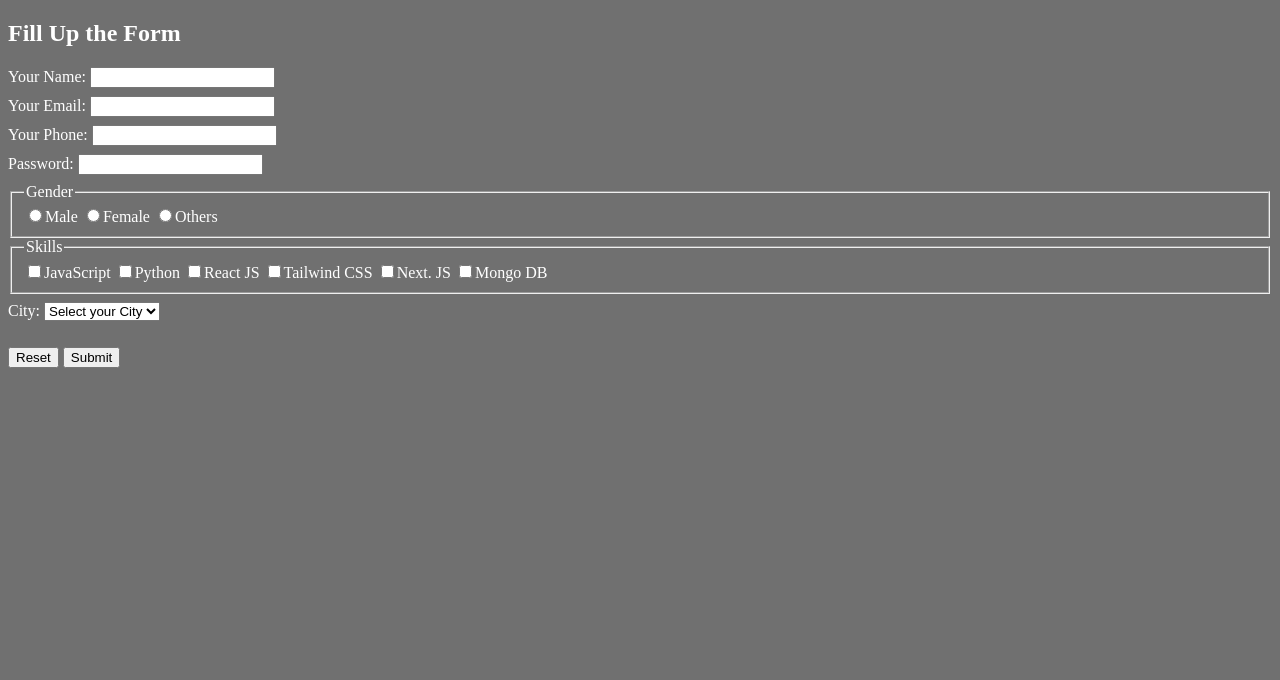
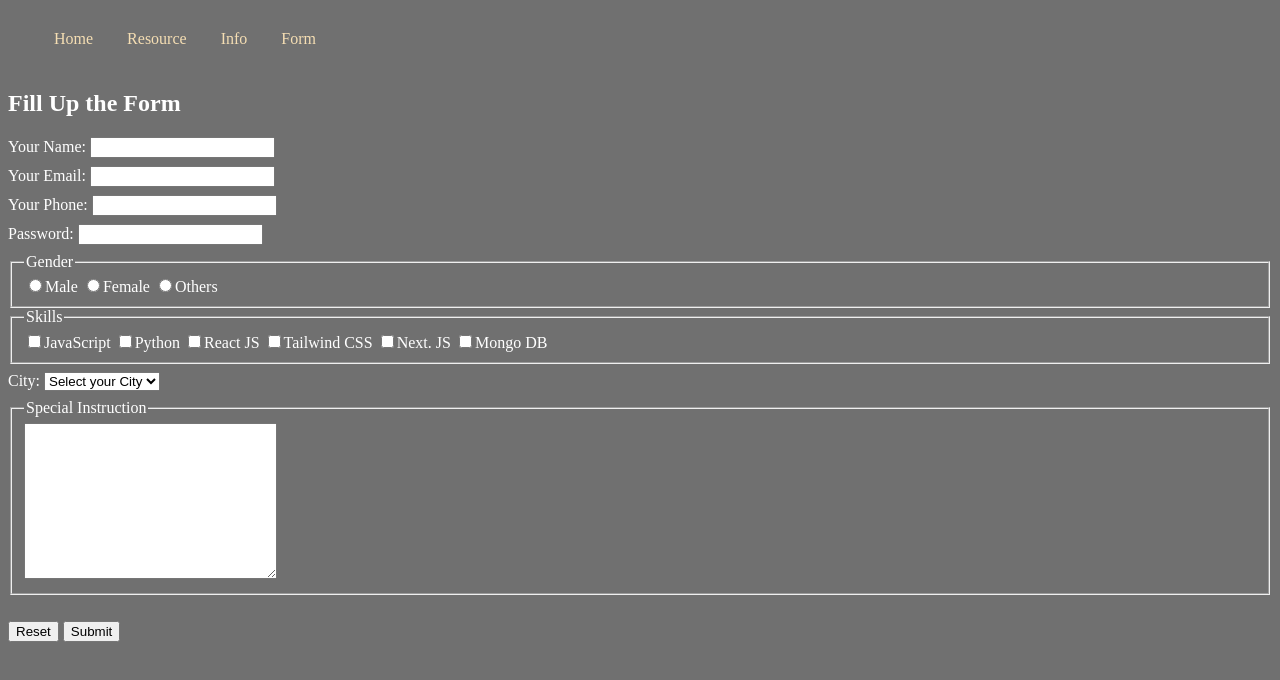
Before and after one commit to codes-sami/HTML-CSS, a plain HTML site: page form.html in a window 1280 px wide. Drawn offline with Linux system fonts and the light colour scheme.

Commit message:
modified the navbar

```diff
--- a/form.html
+++ b/form.html
@@ -17,8 +17,20 @@
             display: inline;
         }
     </style>
+    <link rel="stylesheet" href="styles/new.css">
+
 </head>
 <body>
+     <header>
+        <nav>
+            <ul>
+                <li><a href="index.html">Home</a></li>
+                <li><a href="media.html">Resource</a></li>
+                <li><a href="table.html">Info</a></li>
+                <li><a href="form.html">Form</a></li>
+            </ul>
+        </nav>
+    </header>
     <h2>Fill Up the Form</h2>
     <form action="" autocomplete="off">
         <label for="name">
@@ -76,6 +88,14 @@
             <option value="">Rangpur</option>
            </select>
         </label>
+
+        <label for="spe">
+
+            <fieldset>
+                <legend> Special Instruction</legend>
+                <textarea name="" id="" rows="10" cols="29"></textarea>
+            </fieldset>
+        </label>
          <br>
         <input type="reset" value="Reset">
         <input type="submit" value="Submit">
--- a/styles/new.css
+++ b/styles/new.css
@@ -1,15 +1,20 @@
-nav,ul,li{
-    display: inline;
-    margin-right: 20px;
-
+nav, ul{
+    display: flex;
 }
 
-nav,ul,a{
+nav li{
+    list-style: none;
+    margin-right: 22px;
+    padding: 6px;
+}
+nav a{
     text-decoration: none;
-    color: antiquewhite;
+    color: wheat;
 }
 
-nav,ul,li{
-    background-color: blueviolet;
-    width: max-content;
+nav li:hover{
+    background-color: rgb(0, 195, 195);
 }
+nav{
+    text-align: center;
+}
```
Also changed, not shown: index.html (+4 -4 lines), media.html (+11 -0 lines), table.html (+11 -0 lines).
